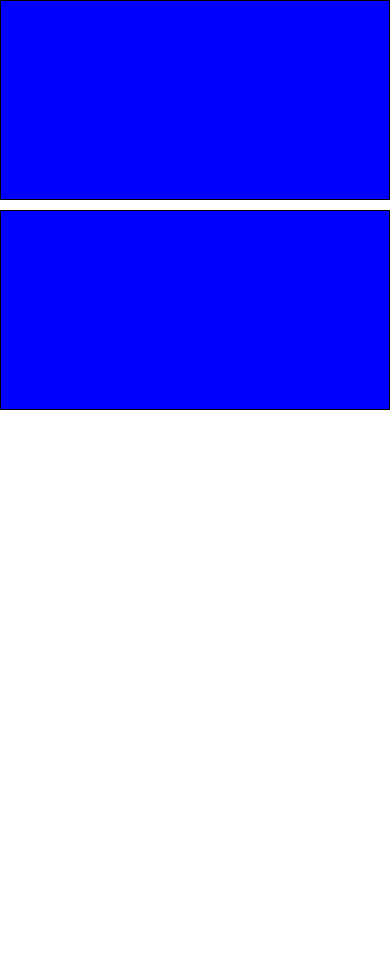
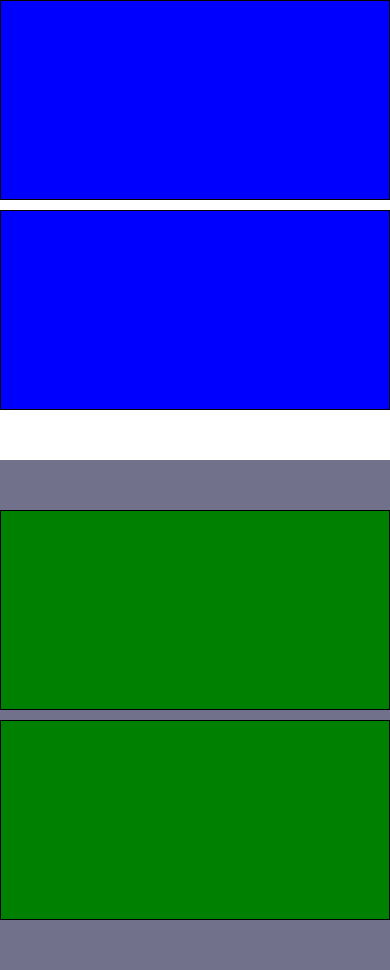
Before and after one commit to FilippoTrogu/htmlcss-responsive-layout, a plain HTML site: page index.html in a window 390 px wide. Shown: the part 730-1700 px from the top of the page. Before the commit the page ends 1190 px from the top, so only its background shows below. Drawn offline with Linux system fonts and the light colour scheme.

Commit message:
secondo blocco mobile fatto

```diff
--- a/css/style.css
+++ b/css/style.css
@@ -24,6 +24,13 @@ header{
     margin-top: 50px;
 }
 
+.col-50{
+    width: 100%;
+    height: 200px;
+    background-color: green;
+    border: 1px solid black;
+}
+
 .col-33{
     width: 100%;
     height: 200px;
@@ -42,3 +49,11 @@ header{
 .margin-b-50{
     margin-bottom: 50px;
 }
+
+.margin-t-50{
+    margin-top: 50px;
+}
+
+.bg-lavender{
+    background-color: rgb(113, 113, 139);
+}
--- a/index.html
+++ b/index.html
@@ -22,6 +22,15 @@
                 <div class="col-33 margin-b-50"></div>
             </div>
 
+            <!-- second block -->
+
+                <div class="row bg-lavender">
+                    <div class="col-50 margin-t-50"></div>
+                    <div class="col-50 margin-b-50"></div>
+                </div>
+
+
+
 
 
         </div>
```
